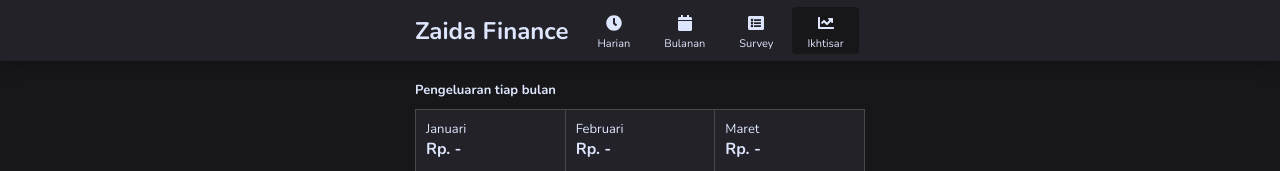
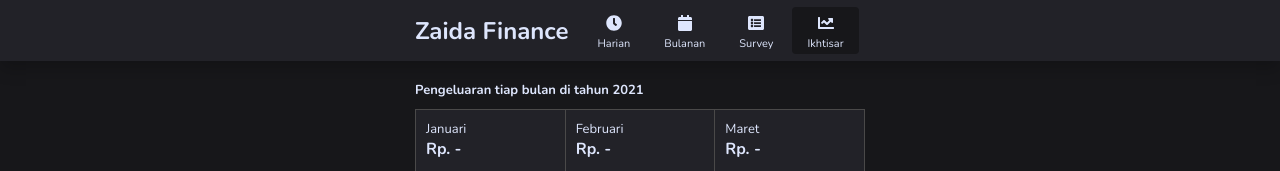
Before and after one commit to haerulmutakin/zafin, a React (Create React App) app: page /summary in a window 1280 px wide. Shown: the top 171 px of the page. Built offline with nearby package versions, Linux system fonts and the light colour scheme; no server answers; the database is empty; sample sign-in values are in the browser's storage.

Commit message:
show year name in summary page

```diff
--- a/src/pages/summary.js
+++ b/src/pages/summary.js
@@ -3,7 +3,7 @@ import YearSummary from "components/YearSummary";
 const Summary = () => {
     return (
         <div className="fitwidth">
-            <h4>Pengeluaran tiap bulan</h4>
+            <h4>Pengeluaran tiap bulan di tahun {new Date().getFullYear()}</h4>
             <YearSummary />
         </div>
      );
```
